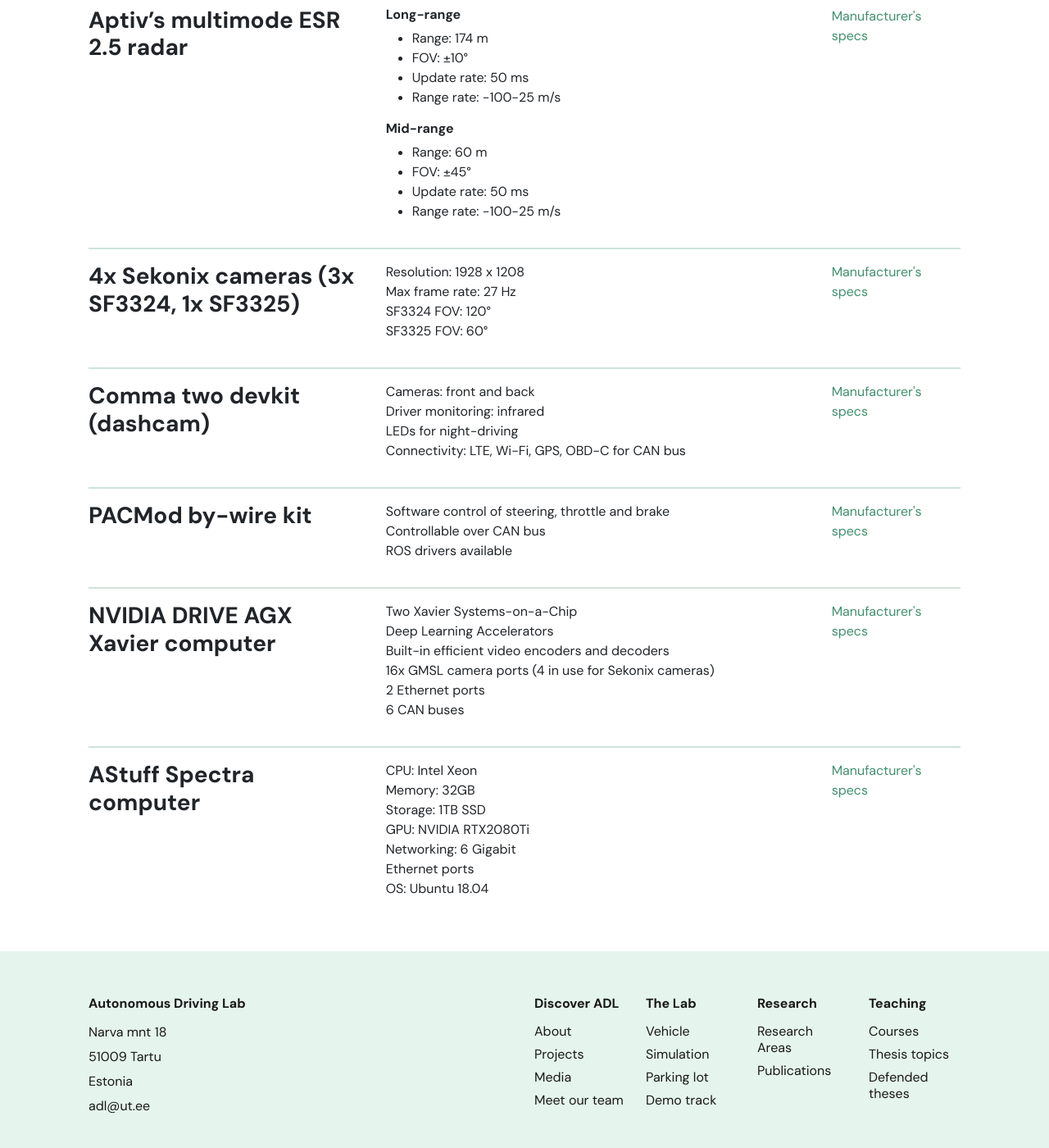
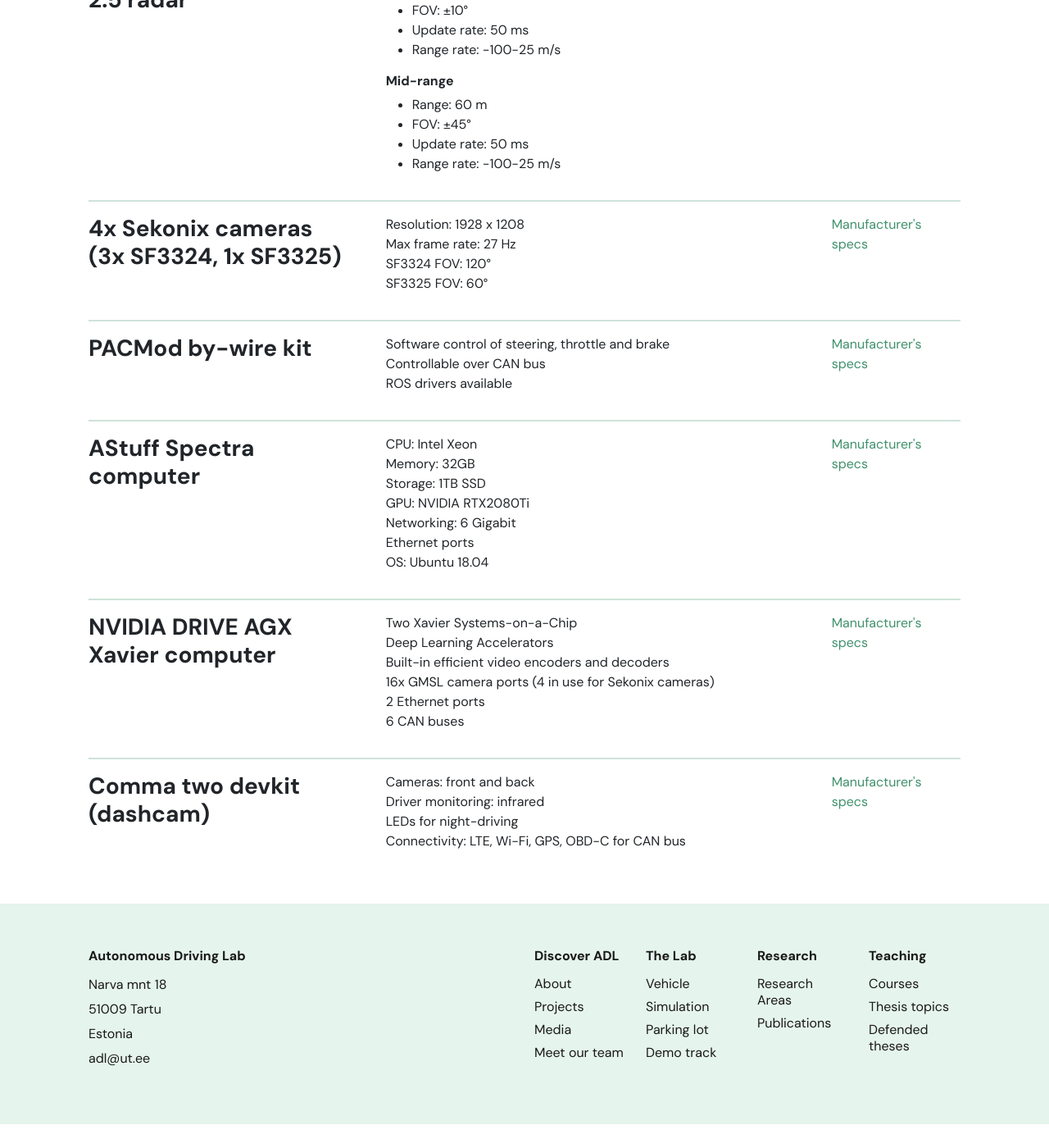
Before and after one commit to UT-ADL/UT-ADL.github.io, a Jekyll site: the page built from lab/vehicle.html, in a window 1280 px wide and 1400 px high, scrolled down 2375 px. Shown: the whole window at 82% size. Built offline with Jekyll 4.4.1, drawn with Linux system fonts in a browser that asks for light colours; nearby versions of some CDN libraries; after the commit the page ends 3746 px from its top, so only the background shows below that; some of the changed text lies outside the part shown.

Commit message:
Minor updates in The Lab section.

```diff
--- a/lab/demo-track.html
+++ b/lab/demo-track.html
@@ -17,7 +17,7 @@
                 The demo track consists of a variety of sections and junctions, including:
                 <br>
             </p>
-            <ul class="list-unstyled">
+            <ul>
                 <li class="list-item">
                     7 regulated pedestrian crossings
                 </li>
--- a/lab/parking-lot.html
+++ b/lab/parking-lot.html
@@ -10,7 +10,7 @@
                     href="/lab/simulation">simulated environment</a>,
                 we’re confident enough to undertake experiments with the real car in the real world. But before we
                 proceed
-                to the actual streets of Tartu that make up our <a href="/lab/demotrack">demo track</a>, we do closed
+                to the actual streets of Tartu that make up our <a href="/lab/demo-track">demo track</a>, we do closed
                 testing on the huge parking lot of
                 the Estonian National Museum that is conveniently close to us. There we can shift around the HD map of
                 the
--- a/lab/vehicle.html
+++ b/lab/vehicle.html
@@ -70,8 +70,7 @@
                     <p>
                         Lidar sensors measure the distance to objects at incredible speeds and with high precision.
                         They work much like radar, using light rather than radio waves — the lidar signal is reflected
-                        off
-                        objects and the light that returns is then measured.
+                        off objects and the light that returns is then measured.
                     </p>
                 </div>
             </div>
@@ -86,7 +85,7 @@
                         Camera
                     </h3>
                     <p>
-                        The two cameras keep an eye on traffic lights
+                        The two cameras keep an eye on traffic lights.
                     </p>
                 </div>
             </div>
@@ -246,24 +245,6 @@
                     <li class="list-item">
                         Resolution: 2064 × 1544
                     </li>
-                </ul>
-            </div>
-            <div class="col-md-2">
-                <a href="https://autonomoustuff.com/products/allied-vision-mako-g-319c" target="_blank">Manufacturer's
-                    specs</a>
-            </div>
-        </div>
-    </div>
-    <hr />
-    <div class="component-specs">
-        <div class="row">
-            <div class="col-md-4">
-                <h3>
-                    G-319C cameras
-                </h3>
-            </div>
-            <div class="col-md-6">
-                <ul class="list-unstyled">
                     <li class="list-item">
                         Max frame rate: 37.6 fps
                     </li>
@@ -276,7 +257,8 @@
                 </ul>
             </div>
             <div class="col-md-2">
-                <a href="#" target="_blank">Manufacturer's specs</a>
+                <a href="https://autonomoustuff.com/products/allied-vision-mako-g-319c" target="_blank">Manufacturer's
+                    specs</a>
             </div>
         </div>
     </div>
@@ -362,7 +344,7 @@
         <div class="row">
             <div class="col-md-4">
                 <h3>
-                    4x Sekonix cameras (3x SF3324, 1x SF3325)
+                    4x Sekonix cameras<br>(3x SF3324, 1x SF3325)
                 </h3>
             </div>
             <div class="col-md-6">
@@ -391,35 +373,6 @@
         <div class="row">
             <div class="col-md-4">
                 <h3>
-                    Comma two devkit (dashcam)
-                </h3>
-            </div>
-            <div class="col-md-6">
-                <ul class="list-unstyled">
-                    <li class="list-item">
-                        Cameras: front and back
-                    </li>
-                    <li class="list-item">
-                        Driver monitoring: infrared
-                    </li>
-                    <li class="list-item">
-                        LEDs for night-driving
-                    </li>
-                    <li class="list-item">
-                        Connectivity: LTE, Wi-Fi, GPS, OBD-C for CAN bus
-                    </li>
-                </ul>
-            </div>
-            <div class="col-md-2">
-                <a href="https://comma.ai/shop/products/two" target="_blank">Manufacturer's specs</a>
-            </div>
-        </div>
-    </div>
-    <hr />
-    <div class="component-specs">
-        <div class="row">
-            <div class="col-md-4">
-                <h3>
                     PACMod by-wire kit
                 </h3>
             </div>
@@ -438,6 +391,44 @@
             </div>
             <div class="col-md-2">
                 <a href="https://autonomoustuff.com/products/pacmod" target="_blank">Manufacturer's specs</a>
+            </div>
+        </div>
+    </div>
+    <hr />
+    <div class="component-specs">
+        <div class="row">
+            <div class="col-md-4">
+                <h3>
+                    AStuff Spectra computer
+                </h3>
+            </div>
+            <div class="col-md-6">
+                <ul class="list-unstyled">
+                    <li class="list-item">
+                        CPU: Intel Xeon
+                    </li>
+                    <li class="list-item">
+                        Memory: 32GB
+                    </li>
+                    <li class="list-item">
+                        Storage: 1TB SSD
+                    </li>
+                    <li class="list-item">
+                        GPU: NVIDIA RTX2080Ti
+                    </li>
+                    <li class="list-item">
+                        Networking: 6 Gigabit
+                    </li>
+                    <li class="list-item">
+                        Ethernet ports
+                    </li>
+                    <li class="list-item">
+                        OS: Ubuntu 18.04
+                    </li>
+                </ul>
+            </div>
+            <div class="col-md-2">
+                <a href="https://autonomoustuff.com/products/astuff-spectra" target="_blank">Manufacturer's specs</a>
             </div>
         </div>
     </div>
@@ -481,36 +472,27 @@
         <div class="row">
             <div class="col-md-4">
                 <h3>
-                    AStuff Spectra computer
+                    Comma two devkit (dashcam)
                 </h3>
             </div>
             <div class="col-md-6">
                 <ul class="list-unstyled">
                     <li class="list-item">
-                        CPU: Intel Xeon
+                        Cameras: front and back
                     </li>
                     <li class="list-item">
-                        Memory: 32GB
+                        Driver monitoring: infrared
                     </li>
                     <li class="list-item">
-                        Storage: 1TB SSD
+                        LEDs for night-driving
                     </li>
                     <li class="list-item">
-                        GPU: NVIDIA RTX2080Ti
-                    </li>
-                    <li class="list-item">
-                        Networking: 6 Gigabit
-                    </li>
-                    <li class="list-item">
-                        Ethernet ports
-                    </li>
-                    <li class="list-item">
-                        OS: Ubuntu 18.04
+                        Connectivity: LTE, Wi-Fi, GPS, OBD-C for CAN bus
                     </li>
                 </ul>
             </div>
             <div class="col-md-2">
-                <a href="https://autonomoustuff.com/products/astuff-spectra" target="_blank">Manufacturer's specs</a>
+                <a href="https://comma.ai/shop/products/two" target="_blank">Manufacturer's specs</a>
             </div>
         </div>
     </div>
```
Also changed, not shown: other parts of lab/vehicle.html (+1 -1 lines), lab/simulation.html (+9 -12 lines).
